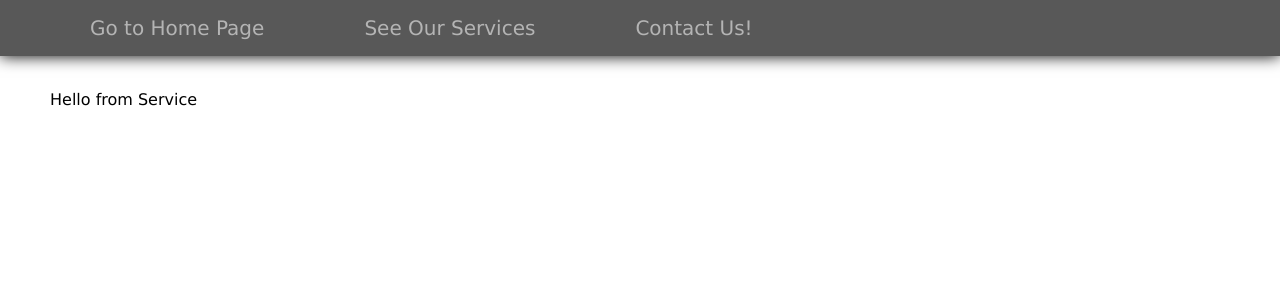
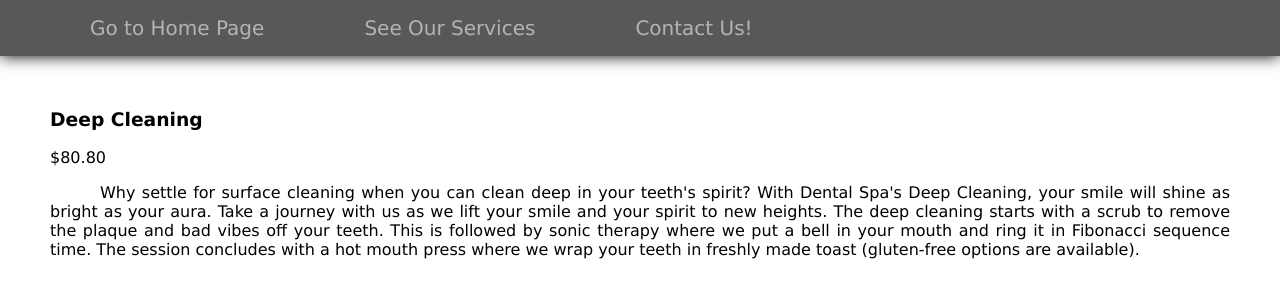
Before and after one commit to terryszhou/dental-spa, a React (Create React App) app: page /services/1 in a window 1280 px wide. Shown: the top 300 px of the page. Built offline with nearby package versions, Linux system fonts and the light colour scheme.

Commit message:
Service info rendered/styled, 404 message rendered.

```diff
--- a/src/CSS/App.css
+++ b/src/CSS/App.css
@@ -61,3 +61,8 @@ h1 {
 .serviceStyle:hover {
     text-decoration: underline;
 }
+
+.serviceDesc {
+    text-align: justify;
+    text-indent: 50px;;
+}
--- a/src/Components/App.jsx
+++ b/src/Components/App.jsx
@@ -31,6 +31,9 @@ export const App = () => {
                 <Route
                     path="/services/:id"
                     render={props => {
+                        console.log(...props.match.params.id)
+                        const service = dentalServices.find(e => e.id.toString() === props.match.params.id)
+                        props = {...props, ...service}
                         return <Service {...props} />
                     }}
                 />
--- a/src/Components/Contact.jsx
+++ b/src/Components/Contact.jsx
@@ -2,6 +2,7 @@ export const Contact = () => {
     return (
         <div>
             <h1>Contact Us!</h1>
+            <p className="serviceList">Go away</p>
         </div>
     )
 }
--- a/src/Components/Home.jsx
+++ b/src/Components/Home.jsx
@@ -2,6 +2,7 @@ export const Home = () => {
     return (
         <div>
             <h1>Welcome to Dental Spa!</h1>
+            <p className="serviceList">How did you get here</p>
         </div>
     )
 }
--- a/src/Components/Service.jsx
+++ b/src/Components/Service.jsx
@@ -1,7 +1,10 @@
 export const Service = (props) => {
+    if (!props.name) return <h1>{`404 ${props.match.params.id} not found.`} </h1>
     return (
         <div>
-            Hello from Service
+            <h3>{props.name}</h3>
+            <p>${props.price.toFixed(2)}</p>
+            <p className="serviceDesc">{props.description}</p>
         </div>
     )
 }
--- a/src/data/serviceDetails.jsx
+++ b/src/data/serviceDetails.jsx
@@ -3,25 +3,25 @@ export const serviceDetails = [
         id: 1,
         name: 'Deep Cleaning',
         price: 80.80,
-        description: 'Why settle for surface cleaning when you can clean deep in your teeth\'s spirit? With Dental Spa\'s Deep Cleaning, your smile will be shining just as bright as your aura.\nTake a journey with us as we lift your smile and your spirit to new heights. The deep cleaning starts with a scrub to remove the plaque and bad vibes off your teeth. This is followed by sonic therapy where we put a bell in your mouth and ring it in fibonocci sequence time. The session concludes with a hot mouth press where we wrap your teeth in freshly made toast (Gluten free options are available).'
+        description: 'Why settle for surface cleaning when you can clean deep in your teeth\'s spirit? With Dental Spa\'s Deep Cleaning, your smile will shine as bright as your aura.\nTake a journey with us as we lift your smile and your spirit to new heights. The deep cleaning starts with a scrub to remove the plaque and bad vibes off your teeth. This is followed by sonic therapy where we put a bell in your mouth and ring it in Fibonacci sequence time. The session concludes with a hot mouth press where we wrap your teeth in freshly made toast (gluten-free options are available).'
     },
     {
         id: 2,
         name: 'Filling',
         price: 133.99,
-        description: 'We will remove the decayed portion of the tooth and then "fill" the area on the tooth where the decayed material was removed. These are also used to repair cracked or broken teeth and teeth that have been worn down from misuse and the pull of Mercury in retrograde.'
+        description: 'We will remove the decayed portion of the tooth and then "fill" the area on the tooth where the decayed material was removed. These are also used to repair cracked or broken teeth and teeth that have been worn down from misuse and when the pull of Mercury in retrograde.'
     },
     {
         id: 3,
         name: 'Gum Massage',
         price: 40.03,
-        description: 'A luxureous treatment at a reasonable price! Dental Spa\'s world-renowned gum massage invovles our denticians rejuvinating your teeth holsters with dead sea salt, turkish hamam oil, and lotus petals. You\'ll leave with the softest gums around and something to brag to your friends about'
+        description: 'A luxurious treatment at a reasonable price! Dental Spa\'s world-renowned gum massage involves our denticians rejuvenating your teeth holsters with dead sea salt, Turkish hamam oil, and lotus petals. You\'ll leave with the softest gums around and something to brag to your friends about'
     },
     {
         id: 4,
         name: 'Root Canal',
         price: 240.98,
-        description: 'Root canal is our treatment to repair and save a badly damaged or infected teeth instead of removing them. We clean the canals inside a tooth\'s root. This endodontic treatment replaces the pulp tissue of your teeth with organic potato starch in a cutting edge technique soon to be approved by the FDC.'
+        description: 'Root canal is our treatment to repair and save a badly damaged or infected teeth instead of removing them. We clean the canals inside a tooth\'s root. This endodontic treatment replaces the pulp tissue of your teeth with organic potato starch in a cutting-edge technique soon to be approved by the FDC.'
     },
     {
         id: 5,
```
